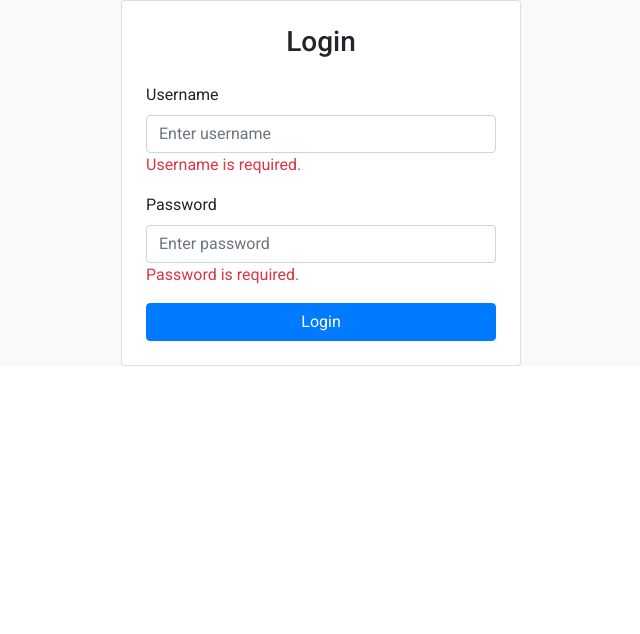
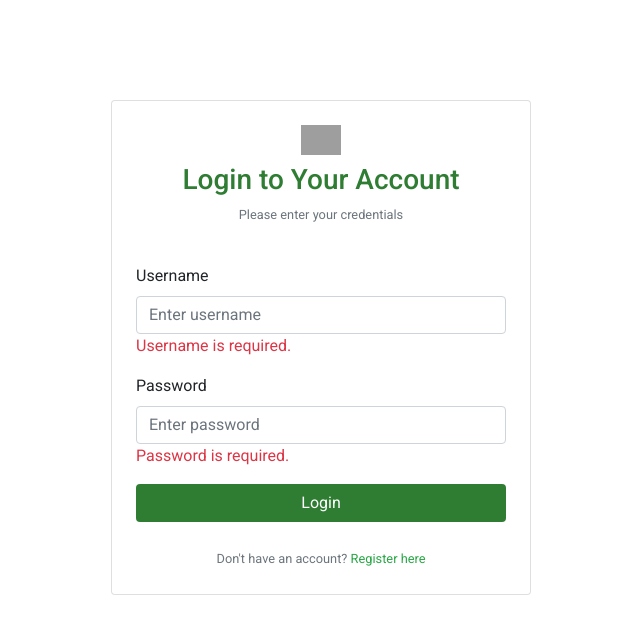
Before and after one commit to chamuda-arangalla/task-manager-treinetic, an Angular app in the folder frontend/: page /login in a window 1280 px wide. Shown: the top 634 px of the page, without its empty margins (319-959 px from the left). Built offline with nearby package versions, Linux system fonts and the light colour scheme; grey boxes are pictures that could not be loaded.

Commit message:
Implement the login page UI

```diff
--- a/frontend/src/app/pages/login/login.component.html
+++ b/frontend/src/app/pages/login/login.component.html
@@ -1,8 +1,12 @@
-<div class="container d-flex justify-content-center align-items-center min-vh-100 bg-light">
-    <div class="card p-4 shadow-sm" style="width: 100%; max-width: 400px;">
-      <h3 class="text-center mb-4">Login</h3>
+<div class="container d-flex justify-content-center align-items-center min-vh-100 ">
+  <div class="card p-4 shadow rounded-4" style="width: 100%; max-width: 420px; background-color: #ffffff; margin-top: 100px; margin-bottom: 100px;">
+    <div class="text-center mb-4">
+      <img src="https://img.icons8.com/ios-filled/50/228B22/user.png" alt="User Icon" class="mb-2" width="40">
+      <h3 class="fw-bold" style="color: #2e7d32;">Login to Your Account</h3>
+      <p class="text-muted small">Please enter your credentials</p>
+    </div>
 
-      <form>
+    <form >
       <div class="mb-3">
         <label for="username" class="form-label">Username</label>
         <input type="text" formControlName="username" id="username" class="form-control" placeholder="Enter username">
@@ -14,12 +18,21 @@
       <div class="mb-3">
         <label for="password" class="form-label">Password</label>
         <input type="password" formControlName="password" id="password" class="form-control" placeholder="Enter password">
-          <div  class="text-danger">
+        <div class="text-danger">
           Password is required.
         </div>
       </div>
 
-        <button class="btn btn-primary w-100" >Login</button>
+      <button type="submit" class="btn w-100 text-white"
+              style="background-color: #2e7d32;">
+        Login
+      </button>
     </form>
+
+    <div class="text-center mt-4">
+      <small class="text-muted">Don't have an account?
+        <a href="../signup/signup.component.html" class="text-success text-decoration-none">Register here</a>
+      </small>
     </div>
   </div>
+</div>
```
Lines whose indentation alone changed are shown as unchanged.
